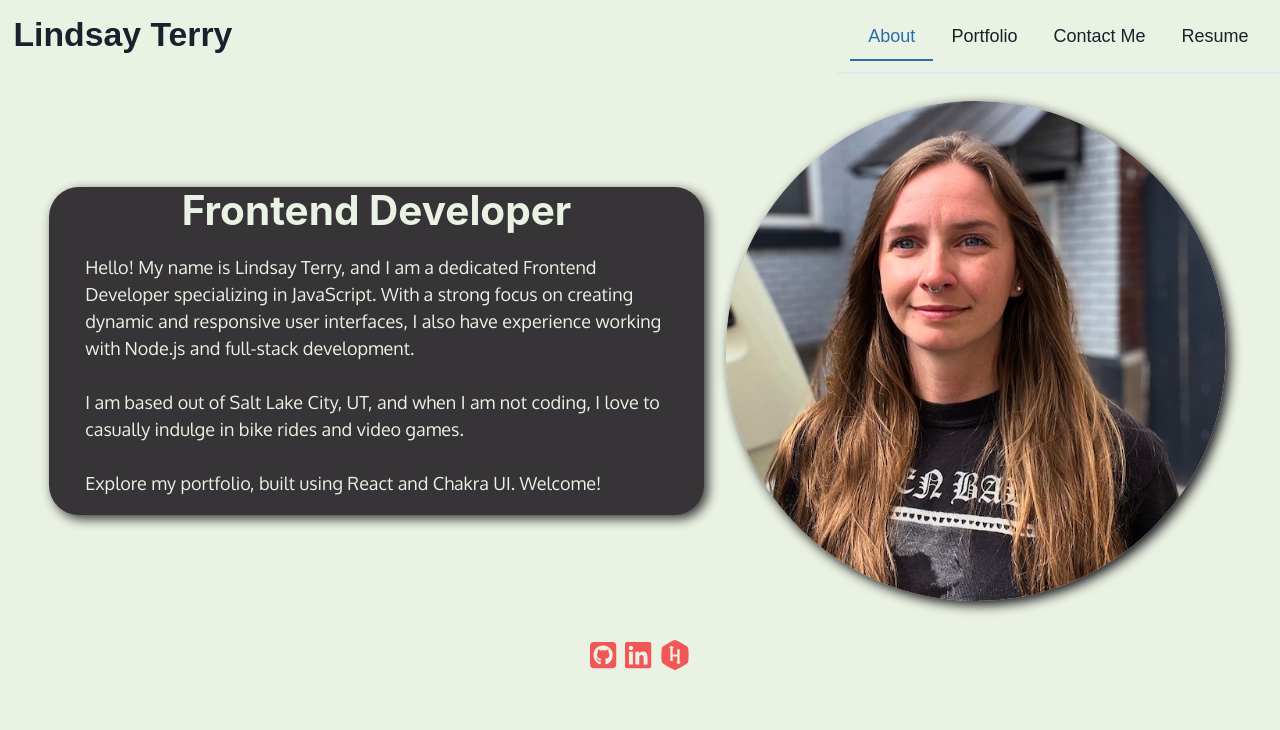
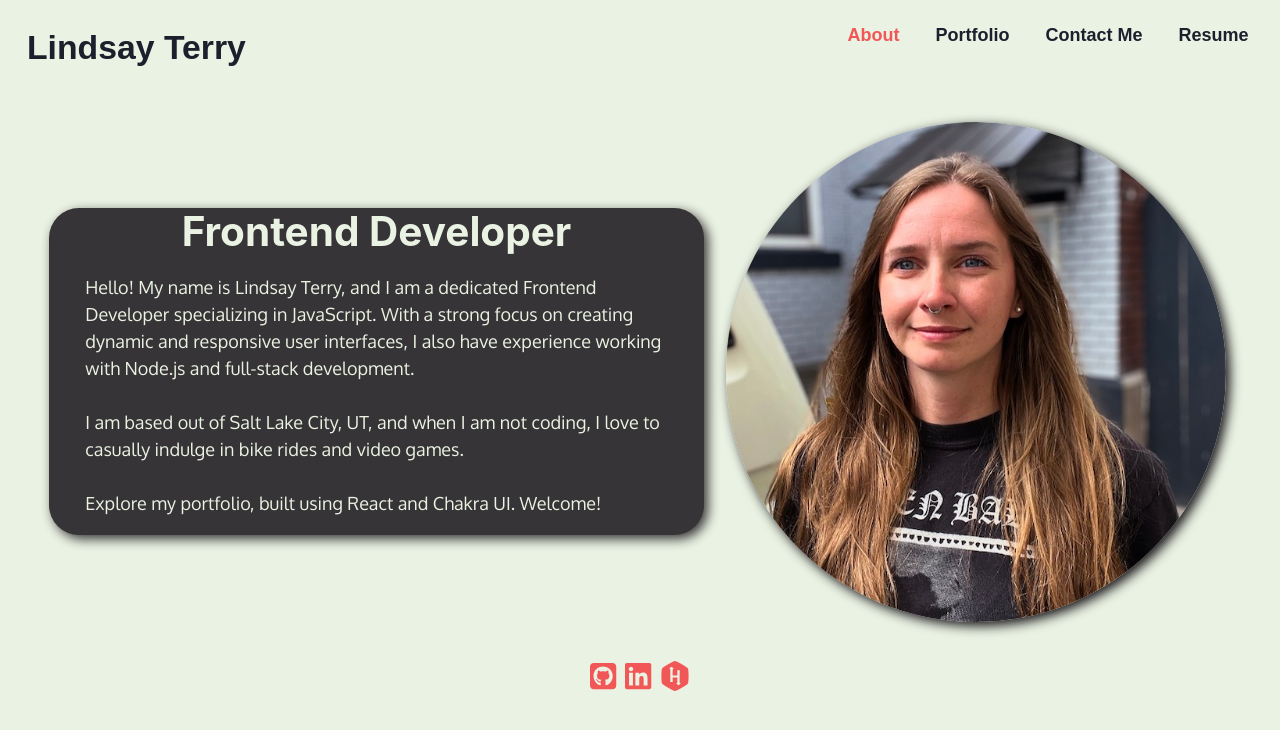
Before and after one commit to lindsay-terry/from-the-vault, a React (Vite) app: page / in a window 1280 px wide. Shown: the top 730 px of the page. Built offline with nearby package versions, Linux system fonts and the light colour scheme; a web font is replaced by a local one.

Commit message:
Updates nav and removes unused CSS variables

```diff
--- a/src/components/Header.jsx
+++ b/src/components/Header.jsx
@@ -5,13 +5,13 @@ import { Heading, Flex } from '@chakra-ui/react';
 export default function Header() {
     const styles = {
         customHeader: {
-            fontFamily: 'Viga, sans-serif'
+            fontFamily: 'Viga, sans-serif',
         }
     }
 
     return (
         <Flex justifyContent='space-between' style={styles.customHeader}>
-            <Heading size='lg' style={styles.customHeader} p={3}>Lindsay Terry</Heading>
+            <Heading size='lg' style={styles.customHeader} p={3} m={3} >Lindsay Terry</Heading>
             <Nav />
         </Flex>
     )
--- a/src/components/Nav.jsx
+++ b/src/components/Nav.jsx
@@ -1,44 +1,44 @@
-import { Link } from 'react-router-dom';
-import { Tabs, TabList, Tab, Flex } from '@chakra-ui/react'
+import { Link, useLocation } from 'react-router-dom';
+import { Box, Flex, Button } from '@chakra-ui/react';
+// import { useState, useEffect } from 'react';
+
 
 export default function Nav() {
+    const location = useLocation();
 
-    // const styles = {
-    //     customLink: {
-    //         textDecoration: 'none',
-    //         color: 'var(--magnolia)',
-    //         fontWeight: 'bold',
-    //         fontSize: '24px',
-    //         fontFamily: 'Viga, sans-serif',
-    //     },
-    // }
+    const styles={
+        activeLink: {
+            color: 'var(--bittersweet)'
+        },
+        inactiveLink: {
+            textDecoration: 'none',
+        },
+    }
 
     return (
-        <Tabs>
-            <TabList>
-                <Flex justify="space-evenly" p={3} w="100%">
-                <Tab>
-                    <Link to="/"  >
-                    About
+        <Box p={3}>
+            <Flex justify="space-evenly" w="100%" direction={{ base: 'column', md: 'row'}}>
+                <Button variant='ghost' borderRadius='full'>
+                    <Link to="/" style={location.pathname === '/' ? styles.activeLink : styles.inactiveLink}>
+                        About
                     </Link>
-                </Tab>
-                <Tab>
-                    <Link to="/portfolio" >
+                </Button>
+                <Button variant='ghost' borderRadius='full'>
+                    <Link to="/portfolio" style={location.pathname === '/portfolio' ? styles.activeLink : styles.inactiveLink}>
                         Portfolio
                     </Link>
-                </Tab>
-                <Tab>
-                    <Link to="/contact">
+                </Button>
+                <Button variant='ghost' borderRadius='full'>
+                    <Link to="/contact" style={location.pathname === '/contact' ? styles.activeLink : styles.inactiveLink}>
                         Contact Me
                     </Link>
-                </Tab>
-                <Tab>
-                    <Link to="/resume">
+                </Button>
+                <Button variant='ghost' borderRadius='full'>
+                    <Link to="/resume" style={location.pathname === '/resume' ? styles.activeLink : styles.inactiveLink}>
                         Resume
                     </Link>
-                </Tab>
-                </Flex>
-            </TabList>
-        </Tabs>
+                </Button>
+            </Flex>
+        </Box>
     );
   };
--- a/src/index.css
+++ b/src/index.css
@@ -1,46 +1,11 @@
 /* Color variables used throughout  */
 :root{
-/* --chrysler-blue: #5F02CCff;
---black: #00000Aff;
---medium-blue: #2500C4ff;
---duke-blue: #00009Bff;
---thistle: #E5D4FAff;
---white: #FFFFFFff;
---magnolia: #F9F0FDff;
---navy-blue: #000177ff;
---blue-violet: #8635EAff; */
-
-/* theme option  */
-/* --cornell-red: #b3001bff;
---eerie-black: #262626ff;
-
---tan: #ccad8fff; */
-
-/* theme option  */
-/* --maize: #fff07cff;
---screamin-green: #80ff72ff;
---electric-blue: #7ee8faff;
---tea-rose-red: #eec0c6ff;
---light-coral: #e58c8aff; */
-
-/* theme option  */
 --honeydew: #eaf2e3ff;
---lapis-lazuli: #255c99ff;
---vista-blue: #7ea3ccff;
+/* --lapis-lazuli: #255c99ff;
+--vista-blue: #7ea3ccff; */
 /* --fluorescent-cyan: #61e8e1ff; */
 --bittersweet: #f25757ff;
 /* --maize: #f2e863ff;
 --naples-yellow: #f2cd60ff; */
 --night: #171418ff;
-
-/* theme from profile pic  */
-
-/* --french-gray: #AFB8C3ff;
---melon: #FAB8AAff;
---onyx: #44444Dff;
---salmon-pink: #F98E9Aff; */
 }
-
-/* using: magnolia, black, duke-blue  */
-
-/* like so far honeydew theme  */
--- a/src/utils/theme.js
+++ b/src/utils/theme.js
@@ -12,6 +12,21 @@ const theme = extendTheme({
       },
     },
   },
+  components: {
+    Button: {
+      variants: {
+        ghost: {
+          _hover: {
+            bg: 'var(--bittersweet)',
+            color: 'var(--honeydew)',
+          },
+          _focus: {
+            bowShadow: 'outline',
+          }
+        }
+      }
+    }
+  }
 });
 
 export default theme;
```
